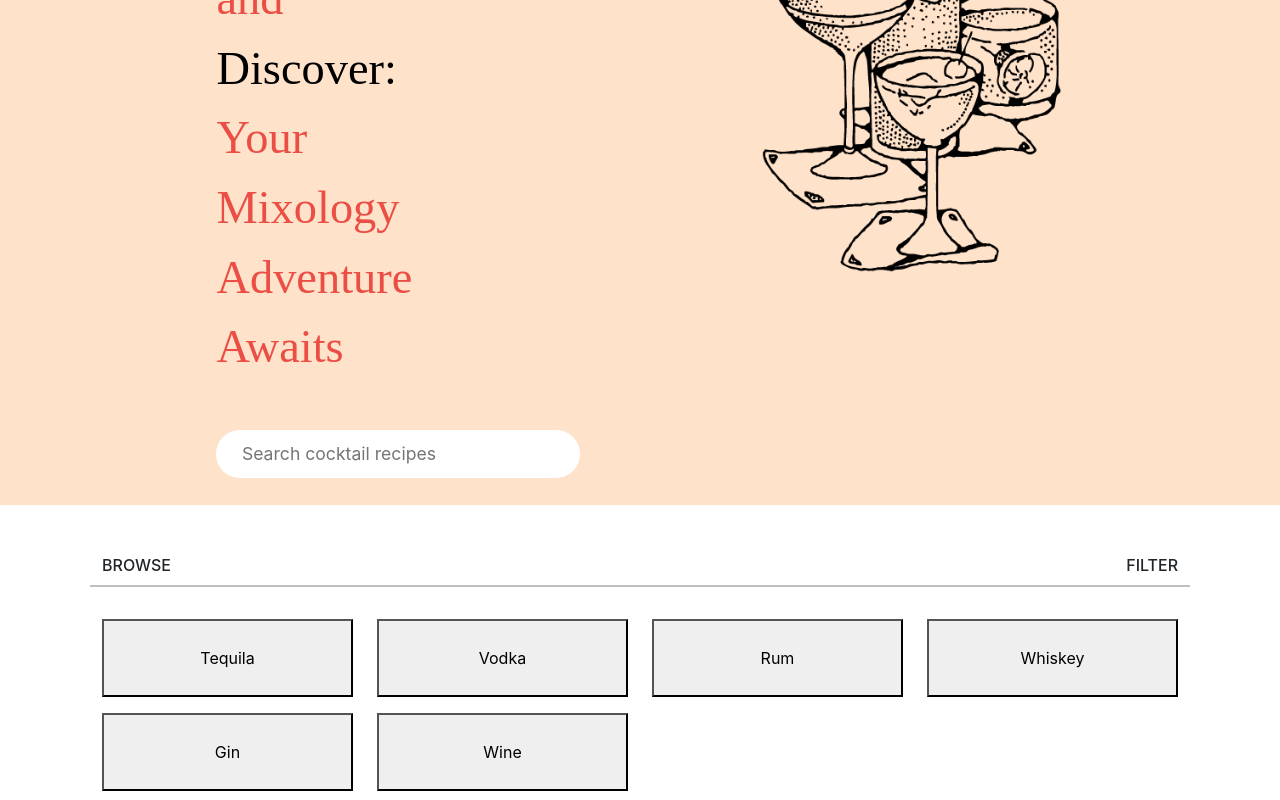
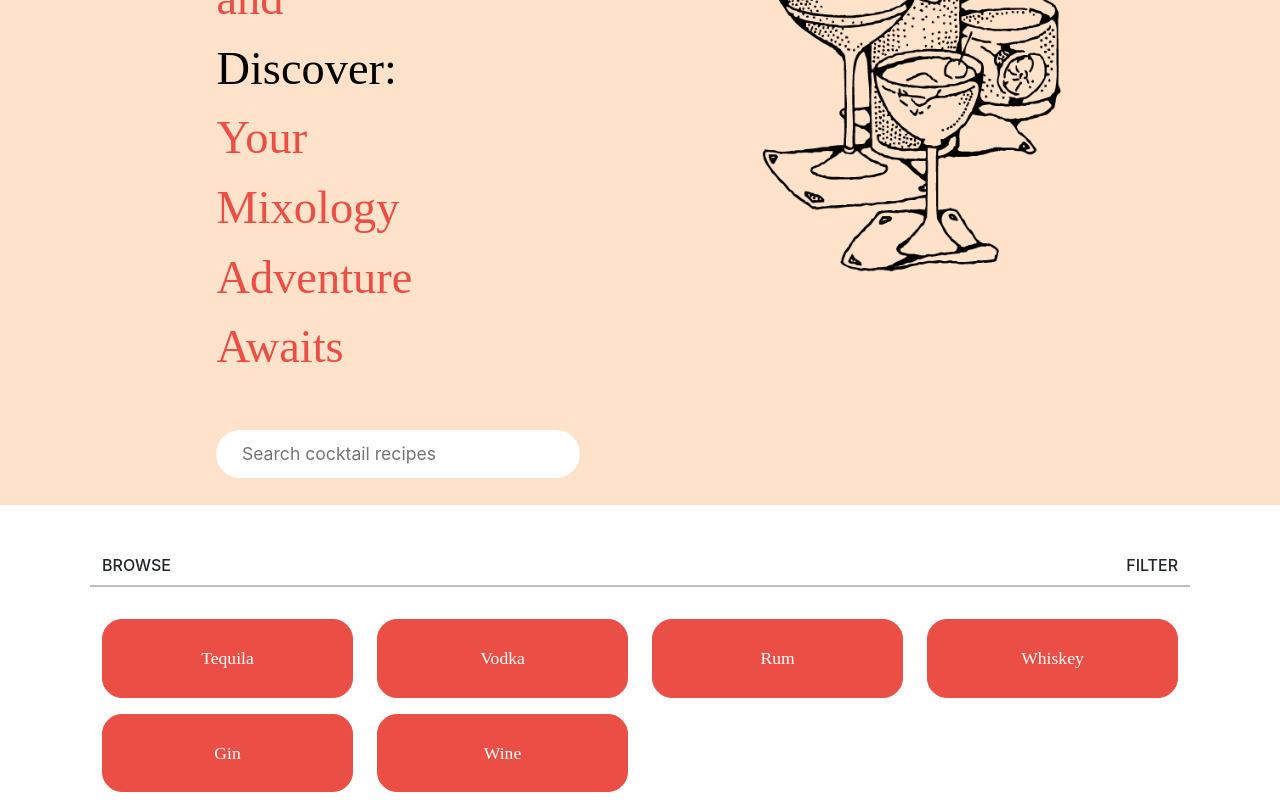
Before and after one commit to jazdmiller/shakn, a React (Create React App) app: page / in a window 1280 px wide. Shown: the part 280-1080 px from the top of the page. Built offline with nearby package versions, Linux system fonts and the light colour scheme; the HTML template or start-up script is replaced by a standard one.

Commit message:
category label button styling

```diff
--- a/src/App.css
+++ b/src/App.css
@@ -192,4 +192,16 @@
 .cat-btn{
   padding: 10%;
   width: 100%;
+  border-radius: 20px;
+  background-color: #EA4E45;
+  border: 1px solid #EA4E45;
+  color: white;
+  font-family: 'Calistoga', serif;
+  font-size: 1.1em;
 }
+
+.cat-btn:hover{
+  background-color: white;
+  color: #EA4E45;
+  border-color: #EA4E45;
+}
```
